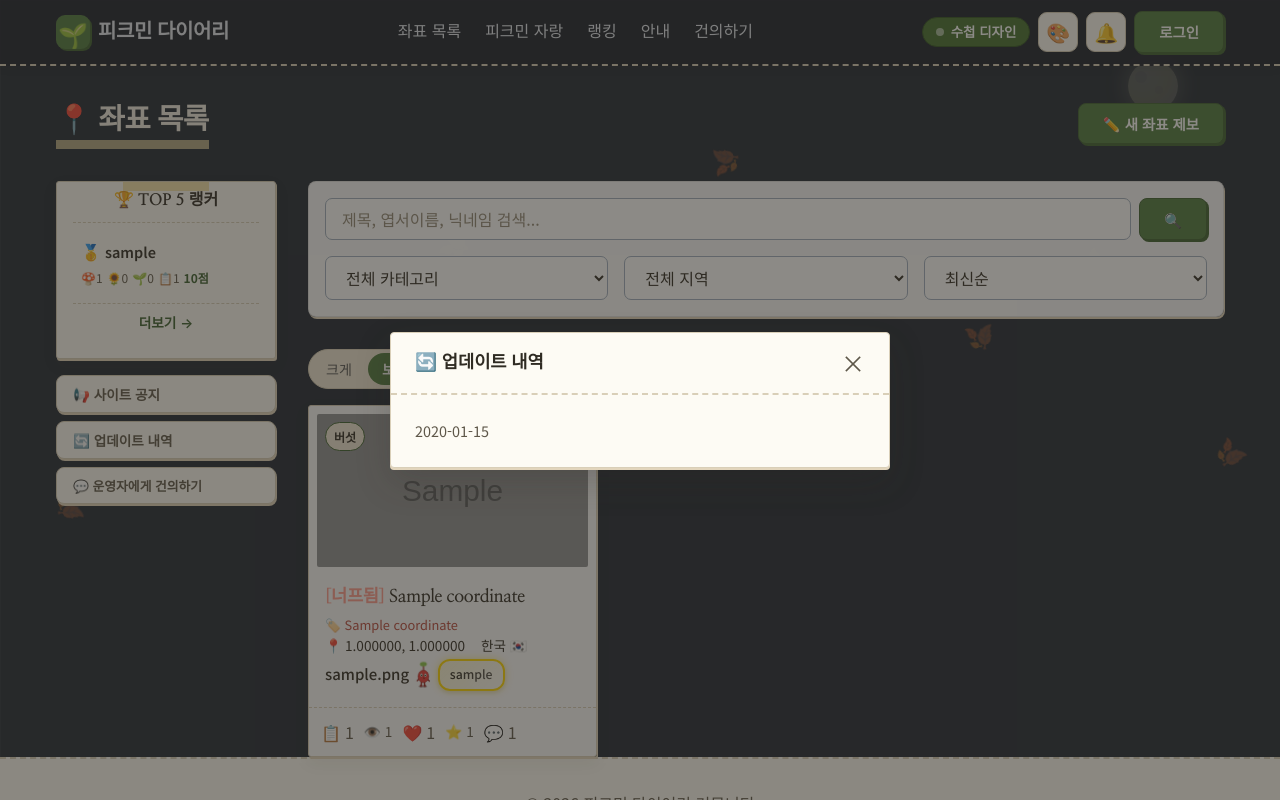
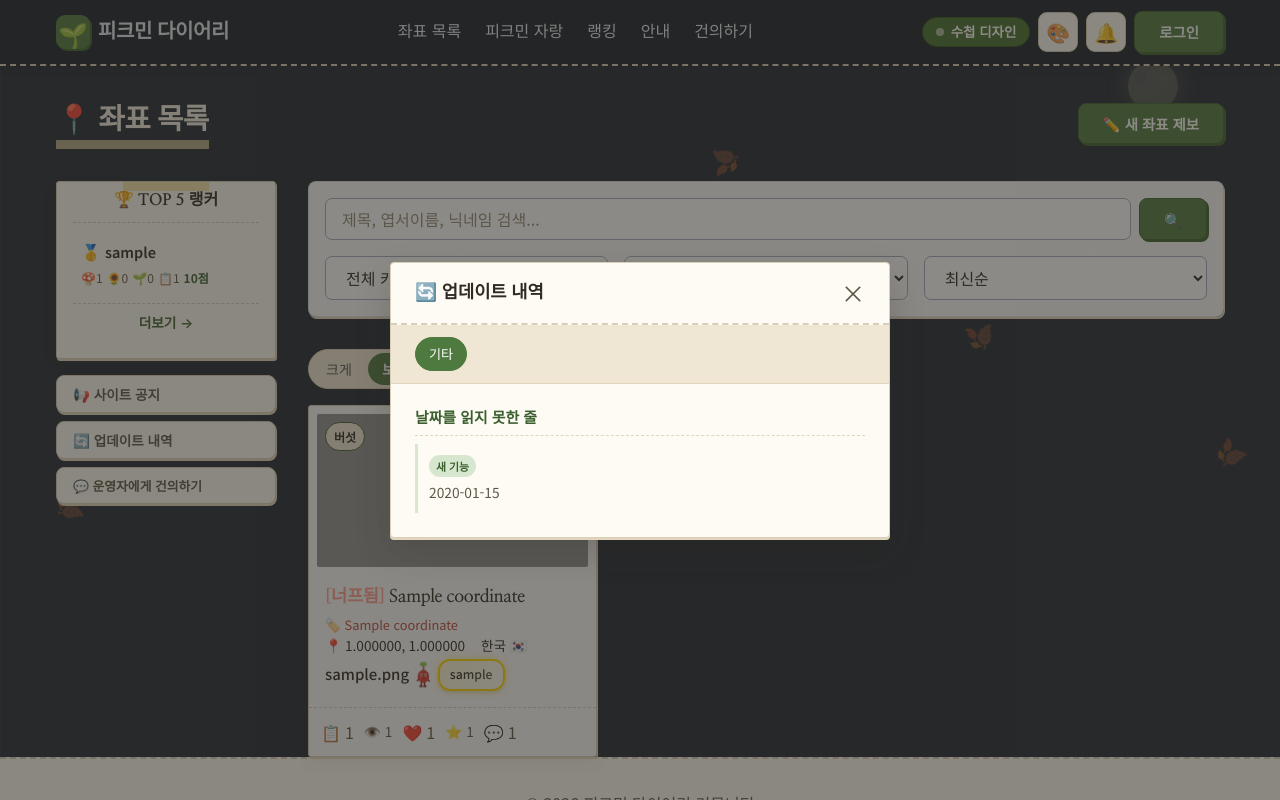
Before and after one commit to kimbamtol/pikmindiary, a Django app: page /coordinates/ in a window 1280 px wide, after a click on "🔄 업데이트 내역". Run offline with Django 5.2, Linux system fonts and the light colour scheme; tables that the repository leaves empty hold one stand-in row (values such as "Sample post"); grey boxes marked "Sample" are stand-in pictures; some libraries are stand-ins or nearby versions.

Commit message:
feat: 업데이트 내역을 달 버튼으로 끊어 보기
41줄 2,700자가 한 덩어리로 쏟아져서 읽을 수가 없었다.
위에 달 버튼을 두고 누른 달만 보이게 했다. 달 안에서는
날짜별로 갈라서 보여준다.

새 기능인지 고친 것인지도 표로 갈랐다. 처음엔 '수정' 이라는
글자로 찾았는데 「글 수정 시에도 ... 버튼 추가」라는 새 기능이
끌려와서, '문제'/'고쳤'/'고침' 으로 좁혔다.

날짜를 못 읽은 줄은 버리지 않고 맨 뒤 「기타」로 모은다.
관리자가 형식을 어긋나게 적었다고 공지가 조용히 사라지면
알아차릴 방법이 없다.

수첩·기존 디자인 양쪽 확인. PC 버튼줄 59px, 폰 100px.

tests/test_update_log.py 18개 추가 (314 -> 332)

```diff
--- a/apps/core/models.py
+++ b/apps/core/models.py
@@ -1,5 +1,15 @@
+import re
+
 from django.db import models
 from django.conf import settings
+
+# 업데이트 내역 한 줄의 생김새: *내용 (26.11.25)
+UPDATE_LINE = re.compile(r'^\*(?P<text>.*?)\s*\((?P<y>\d\d)\.(?P<m>\d\d)\.(?P<d>\d\d)\)\s*$')
+
+# 이 말이 들어 있으면 「고침」으로 본다. 나머지는 새 기능이다.
+# '수정' 하나만 보면 안 된다 - 「글 수정 시에도 ... 버튼 추가」 같은
+# 새 기능까지 고침으로 끌려온다. 고친 글은 늘 '문제' 나 '고쳤' 을 쓴다.
+FIX_WORDS = ('문제', '고쳤', '고침')
 
 
 class SiteNotice(models.Model):
@@ -29,6 +39,68 @@ class SiteNotice(models.Model):
 
     def __str__(self):
         return f"[{self.get_location_display()}] {self.title or '공지'}"
+
+    def update_groups(self):
+        """업데이트 내역을 달 > 날짜 > 줄 로 묶어 돌려준다. 최신이 앞이다.
+
+        예전에는 41줄을 통째로 쏟아놔서 읽을 수가 없었다. 달 버튼을 누르면
+        그 달만 보이게 하려고 여기서 묶는다.
+
+        날짜를 못 읽은 줄은 버리지 않는다. 맨 뒤 「기타」로 모아서 어쨌든
+        화면에 나오게 한다 - 관리자가 형식을 조금 어긋나게 적었다고 해서
+        공지가 조용히 사라지면 알아차릴 방법이 없다.
+        """
+        months, odd = [], []
+        index = {}
+
+        for raw in self.update_log.splitlines():
+            raw = raw.strip()
+            if not raw:
+                continue
+
+            m = UPDATE_LINE.match(raw)
+            if not m:
+                odd.append(raw.lstrip('*').strip())
+                continue
+
+            y, mm, dd = m.group('y'), m.group('m'), m.group('d')
+            text = m.group('text')
+            item = {'text': text, 'fix': any(w in text for w in FIX_WORDS)}
+
+            month = index.get((y, mm))
+            if month is None:
+                month = {
+                    'key': 'u%s%s' % (y, mm),
+                    'year': '20' + y,
+                    'label': '%d월' % int(mm),
+                    'days': [],
+                    '_days': {},
+                }
+                index[(y, mm)] = month
+                months.append(month)
+
+            day = month['_days'].get(dd)
+            if day is None:
+                day = {'label': '%d월 %d일' % (int(mm), int(dd)), 'items': []}
+                month['_days'][dd] = day
+                month['days'].append(day)
+            day['items'].append(item)
+
+        # 적은 순서가 오래된 것부터라 뒤집는다. 날짜와 줄도 같이 뒤집는다.
+        months.reverse()
+        for month in months:
+            month.pop('_days')
+            month['days'].reverse()
+            for day in month['days']:
+                day['items'].reverse()
+
+        if odd:
+            months.append({
+                'key': 'uodd', 'year': '', 'label': '기타',
+                'days': [{'label': '날짜를 읽지 못한 줄',
+                          'items': [{'text': t, 'fix': False} for t in odd]}],
+            })
+        return months
 
 
 class Suggestion(models.Model):
--- a/templates/coordinates/list.html
+++ b/templates/coordinates/list.html
@@ -971,6 +971,78 @@
         margin-top: var(--spacing-sm);
     }
 
+    /* 업데이트 내역 - 달 버튼으로 끊어 보기.
+       예전에는 41줄이 한 덩어리로 쏟아져서 읽을 수가 없었다. */
+    .update-body { padding: 0; }
+
+    .up-tabs {
+        display: flex;
+        flex-wrap: wrap;
+        gap: 6px;
+        padding: 12px var(--spacing-lg);
+        background: var(--bg-secondary);
+        border-bottom: 1px solid var(--bg-tertiary);
+        position: sticky;      /* 내려도 버튼이 따라온다 */
+        top: 0;
+        z-index: 2;
+    }
+
+    .up-chip {
+        font: inherit;
+        font-size: 0.82rem;
+        cursor: pointer;
+        padding: 5px 13px;
+        border-radius: var(--radius-full);
+        border: 1px solid var(--bg-tertiary);
+        background: var(--bg-primary);
+        color: var(--text-secondary);
+        transition: border-color var(--transition-fast), color var(--transition-fast);
+    }
+
+    .up-chip:hover { border-color: var(--primary); color: var(--primary-dark); }
+    .up-chip.on { background: var(--primary); border-color: var(--primary); color: #fff; }
+
+    .up-panel { display: none; padding: 4px var(--spacing-lg) var(--spacing-lg); }
+    .up-panel.on { display: block; }
+
+    .up-year {
+        font-size: 0.76rem;
+        color: var(--text-light);
+        letter-spacing: 0.04em;
+        margin: 14px 0 -6px;
+    }
+
+    .up-day {
+        font-weight: 700;
+        font-size: 0.93rem;
+        color: var(--primary-dark);
+        margin: 16px 0 8px;
+        padding-bottom: 5px;
+        border-bottom: 1px dashed var(--bg-tertiary);
+    }
+
+    .up-ent { padding: 9px 0 9px 11px; border-left: 3px solid var(--primary-light); }
+    .up-ent + .up-ent { margin-top: 2px; }
+    .up-fix { border-left-color: var(--bg-tertiary); }
+
+    .up-tag {
+        display: inline-block;
+        margin-bottom: 3px;
+        font-size: 0.68rem;
+        font-weight: 700;
+        padding: 2px 7px;
+        border-radius: var(--radius-full);
+        background: var(--primary-light);
+        color: var(--primary-dark);
+    }
+
+    .up-fix .up-tag { background: var(--bg-tertiary); color: var(--text-secondary); }
+    .up-ent p { margin: 0; font-size: 0.86rem; line-height: 1.75; }
+
+    @media (max-width: 560px) {
+        .up-tabs, .up-panel { padding-left: var(--spacing-md); padding-right: var(--spacing-md); }
+    }
+
     /* 메인 컨텐츠 */
     .coord-main-content {
         min-width: 0;
@@ -1271,8 +1343,29 @@
             <h3>🔄 업데이트 내역</h3>
             <button class="modal-close" onclick="closeModal('update-modal')">&times;</button>
         </div>
-        <div class="modal-body">
-            {{ site_notice.update_log|linebreaks }}
+        <div class="modal-body update-body">
+            {% with groups=site_notice.update_groups %}
+            <div class="up-tabs">
+                {% for g in groups %}
+                <button type="button" class="up-chip{% if forloop.first %} on{% endif %}"
+                        data-up="{{ g.key }}">{{ g.label }}</button>
+                {% endfor %}
+            </div>
+            {% for g in groups %}
+            <div class="up-panel{% if forloop.first %} on{% endif %}" id="{{ g.key }}">
+                {% if g.year %}<div class="up-year">{{ g.year }}년</div>{% endif %}
+                {% for d in g.days %}
+                <div class="up-day">{{ d.label }}</div>
+                {% for it in d.items %}
+                <div class="up-ent{% if it.fix %} up-fix{% endif %}">
+                    <span class="up-tag">{% if it.fix %}고침{% else %}새 기능{% endif %}</span>
+                    <p>{{ it.text }}</p>
+                </div>
+                {% endfor %}
+                {% endfor %}
+            </div>
+            {% endfor %}
+            {% endwith %}
         </div>
     </div>
 </div>
@@ -1917,6 +2010,21 @@
             }).catch(function(err) { console.error('Comment like failed:', err); });
     }
 
+    // 업데이트 내역 - 달 버튼을 누르면 그 달만 보인다.
+    // 모달 겹침은 .modal-overlay 를 직접 눌렀을 때만 닫히므로 여기서 막을 게 없다.
+    document.addEventListener('click', function (e) {
+        var chip = e.target.closest('.up-chip');
+        if (!chip) return;
+        var box = chip.closest('.update-body');
+        if (!box) return;
+        box.querySelectorAll('.up-chip').forEach(function (c) { c.classList.remove('on'); });
+        box.querySelectorAll('.up-panel').forEach(function (p) { p.classList.remove('on'); });
+        chip.classList.add('on');
+        var panel = box.querySelector('#' + chip.dataset.up);
+        if (panel) panel.classList.add('on');
+        box.scrollTop = 0;      // 긴 달을 보다 짧은 달로 가면 빈 화면이 된다
+    });
+
     // ESC 키로 닫기
     document.addEventListener('keydown', function(e) {
         if (e.key === 'Escape') {
```
Also changed, not shown: TESTING.md (+4 -1 lines), tests/test_update_log.py (added, +142 -0 lines).
